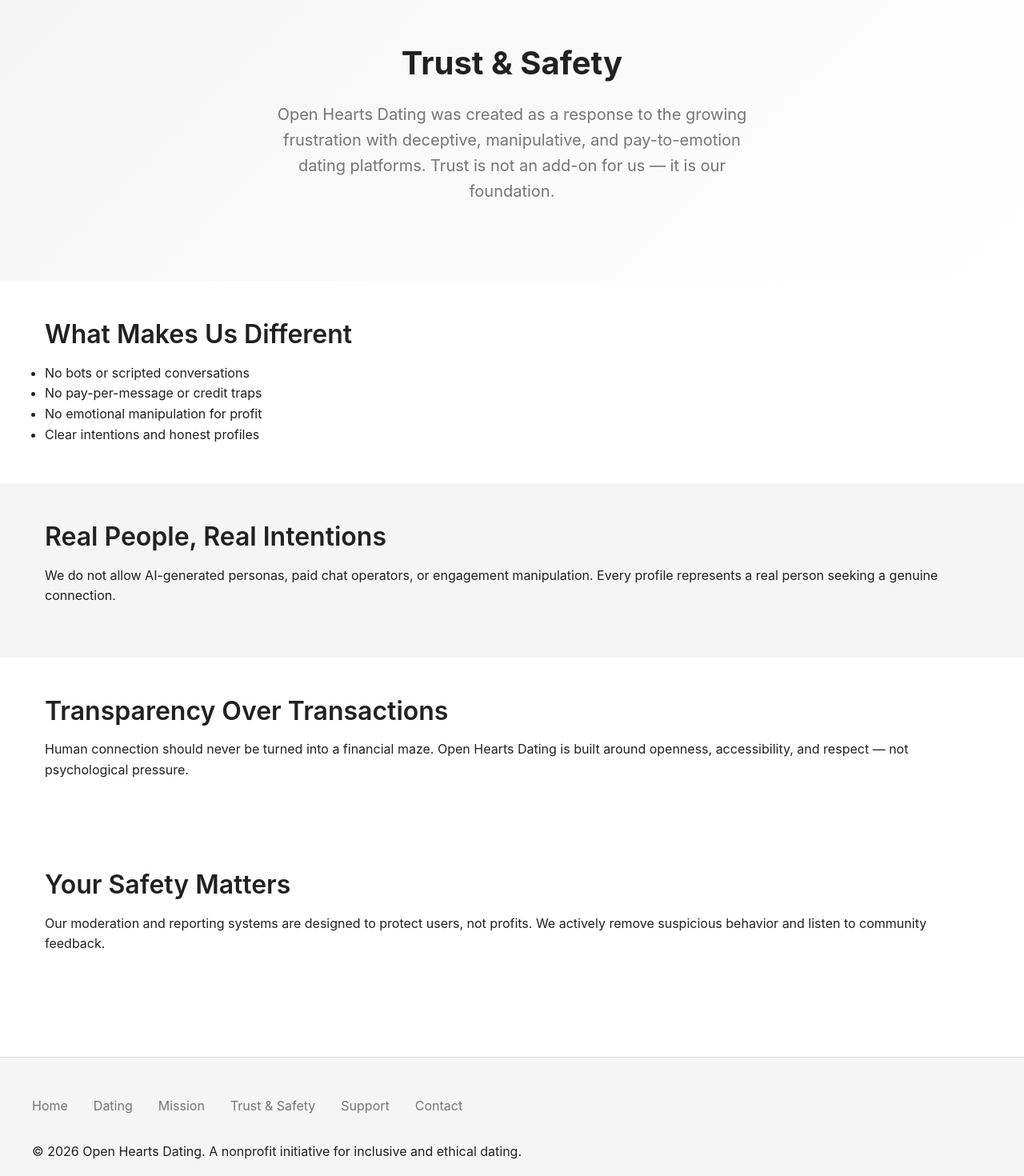
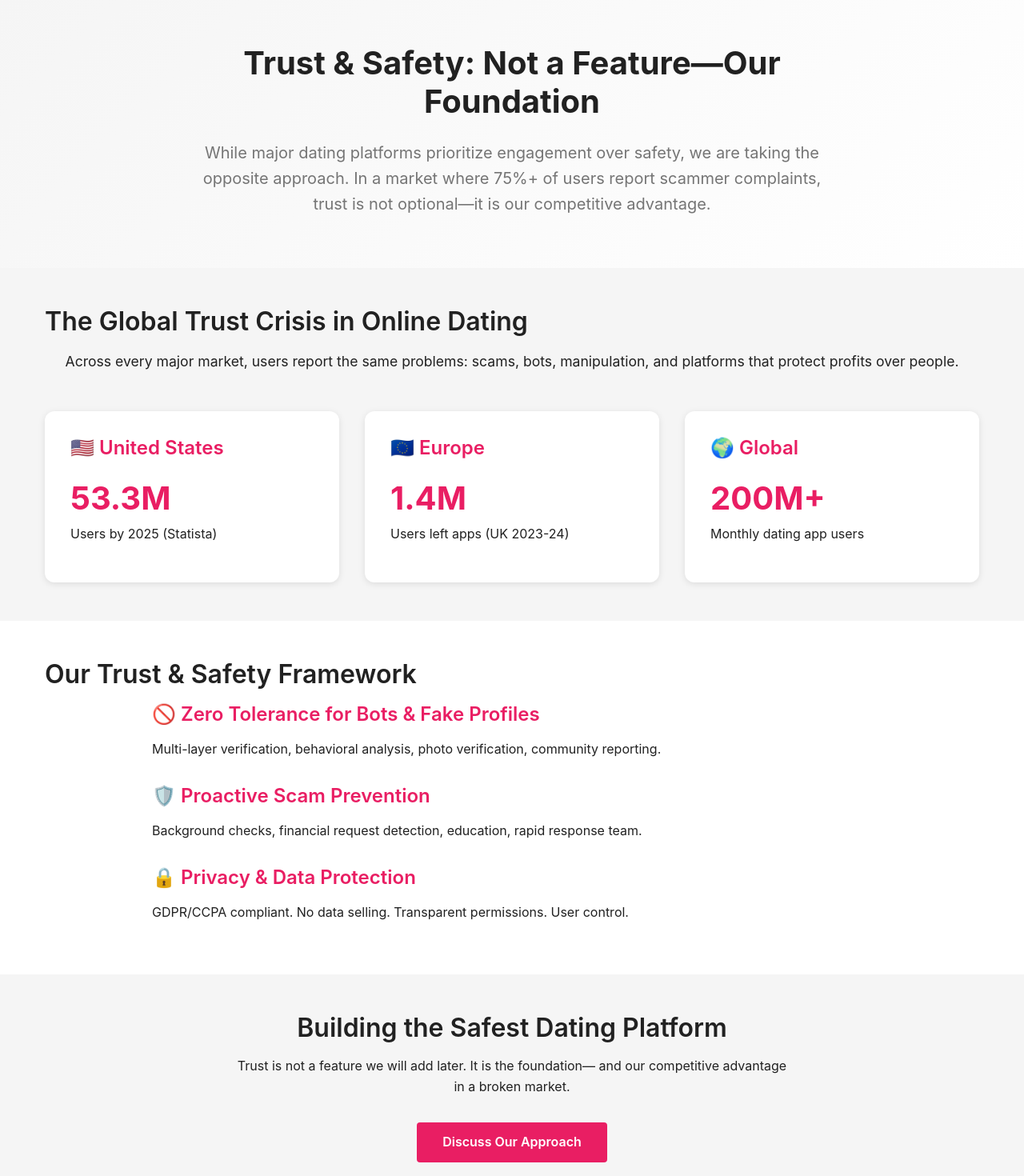
Before and after one commit to chevrutah247/openheartsdating, a Next.js app: page /trust in a window 1280 px wide. Shown: the part 80-1550 px from the top of the page at 80% size. Built offline with nearby package versions, Linux system fonts and the light colour scheme.

Commit message:
Redesign Trust page: add global market data (US, EU, Israel, Poland, Ukraine, Russia) and detailed safety framework

```diff
--- a/app/trust/page.tsx
+++ b/app/trust/page.tsx
@@ -1,69 +1,80 @@
 import type { Metadata } from 'next'
 
 export const metadata: Metadata = {
-  title: 'Trust & Safety — Open Hearts Dating',
-  description:
-    'Learn how Open Hearts Dating builds a safe, transparent, and trustworthy dating environment focused on real people, respect, and emotional well-being.',
+  title: 'Trust & Safety — Why It Is Our Competitive Advantage',
+  description: 'The dating app industry faces a trust crisis. 75%+ scammer complaints in the US, fake profiles plague major platforms globally. We are building the safe alternative.',
 }
 
 export default function TrustPage() {
   return (
-    <main className="main">
+    <>
       <section className="hero">
         <div className="container">
-          <h1>Trust & Safety</h1>
-          <p>
-            Open Hearts Dating was created as a response to the growing
-            frustration with deceptive, manipulative, and pay-to-emotion dating
-            platforms. Trust is not an add-on for us — it is our foundation.
+          <h1>Trust & Safety: Not a Feature—Our Foundation</h1>
+          <p style={{ fontSize: '1.25rem', maxWidth: '800px', margin: '0 auto' }}>
+            While major dating platforms prioritize engagement over safety, we are taking
+            the opposite approach. In a market where 75%+ of users report scammer
+            complaints, trust is not optional—it is our competitive advantage.
           </p>
+        </div>
+      </section>
+
+      <section className="content-section content-section-alt">
+        <div className="container">
+          <h2>The Global Trust Crisis in Online Dating</h2>
+          <p style={{ textAlign: 'center', fontSize: '1.1rem', marginBottom: '2rem' }}>
+            Across every major market, users report the same problems: scams, bots,
+            manipulation, and platforms that protect profits over people.
+          </p>
+
+          <div style={{ display: 'grid', gridTemplateColumns: 'repeat(auto-fit, minmax(300px, 1fr))', gap: '2rem', marginTop: '3rem' }}>
+            <div style={{ padding: '2rem', background: 'white', borderRadius: '12px', boxShadow: '0 2px 8px rgba(0,0,0,0.1)' }}>
+              <h3 style={{ color: '#e91e63', marginTop: 0 }}>🇺🇸 United States</h3>
+              <div style={{ fontSize: '2.5rem', fontWeight: 'bold', color: '#e91e63' }}>53.3M</div>
+              <p>Users by 2025 (Statista)</p>
+            </div>
+
+            <div style={{ padding: '2rem', background: 'white', borderRadius: '12px', boxShadow: '0 2px 8px rgba(0,0,0,0.1)' }}>
+              <h3 style={{ color: '#e91e63', marginTop: 0 }}>🇪🇺 Europe</h3>
+              <div style={{ fontSize: '2.5rem', fontWeight: 'bold', color: '#e91e63' }}>1.4M</div>
+              <p>Users left apps (UK 2023-24)</p>
+            </div>
+
+            <div style={{ padding: '2rem', background: 'white', borderRadius: '12px', boxShadow: '0 2px 8px rgba(0,0,0,0.1)' }}>
+              <h3 style={{ color: '#e91e63', marginTop: 0 }}>🌍 Global</h3>
+              <div style={{ fontSize: '2.5rem', fontWeight: 'bold', color: '#e91e63' }}>200M+</div>
+              <p>Monthly dating app users</p>
+            </div>
+          </div>
         </div>
       </section>
 
       <section className="content-section">
         <div className="container">
-          <h2>What Makes Us Different</h2>
-          <ul>
-            <li>No bots or scripted conversations</li>
-            <li>No pay-per-message or credit traps</li>
-            <li>No emotional manipulation for profit</li>
-            <li>Clear intentions and honest profiles</li>
-          </ul>
+          <h2>Our Trust & Safety Framework</h2>
+          <div style={{ maxWidth: '900px', margin: '0 auto' }}>
+            <h3 style={{ color: '#e91e63' }}>🚫 Zero Tolerance for Bots & Fake Profiles</h3>
+            <p>Multi-layer verification, behavioral analysis, photo verification, community reporting.</p>
+
+            <h3 style={{ color: '#e91e63', marginTop: '2rem' }}>🛡️ Proactive Scam Prevention</h3>
+            <p>Background checks, financial request detection, education, rapid response team.</p>
+
+            <h3 style={{ color: '#e91e63', marginTop: '2rem' }}>🔒 Privacy & Data Protection</h3>
+            <p>GDPR/CCPA compliant. No data selling. Transparent permissions. User control.</p>
+          </div>
         </div>
       </section>
 
       <section className="content-section content-section-alt">
-        <div className="container">
-          <h2>Real People, Real Intentions</h2>
-          <p>
-            We do not allow AI-generated personas, paid chat operators, or
-            engagement manipulation. Every profile represents a real person
-            seeking a genuine connection.
+        <div className="container" style={{ textAlign: 'center' }}>
+          <h2>Building the Safest Dating Platform</h2>
+          <p style={{ maxWidth: '700px', margin: '0 auto 2rem' }}>
+            Trust is not a feature we will add later. It is the foundation—
+            and our competitive advantage in a broken market.
           </p>
+          <a href="/contact" className="button">Discuss Our Approach</a>
         </div>
       </section>
-
-      <section className="content-section">
-        <div className="container">
-          <h2>Transparency Over Transactions</h2>
-          <p>
-            Human connection should never be turned into a financial maze.
-            Open Hearts Dating is built around openness, accessibility, and
-            respect — not psychological pressure.
-          </p>
-        </div>
-      </section>
-
-      <section className="content-section">
-        <div className="container">
-          <h2>Your Safety Matters</h2>
-          <p>
-            Our moderation and reporting systems are designed to protect users,
-            not profits. We actively remove suspicious behavior and listen to
-            community feedback.
-          </p>
-        </div>
-      </section>
-    </main>
+    </>
   )
 }
```
